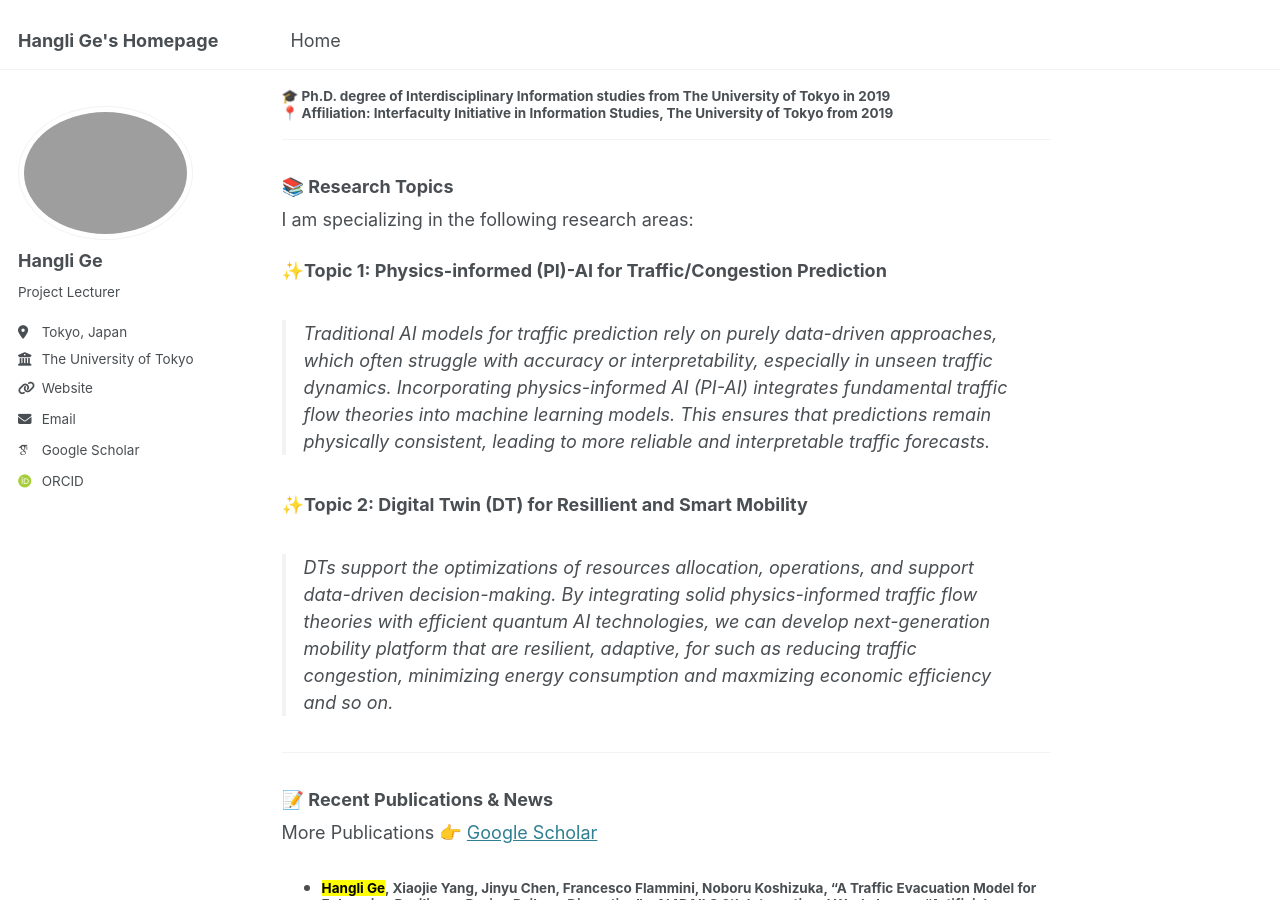
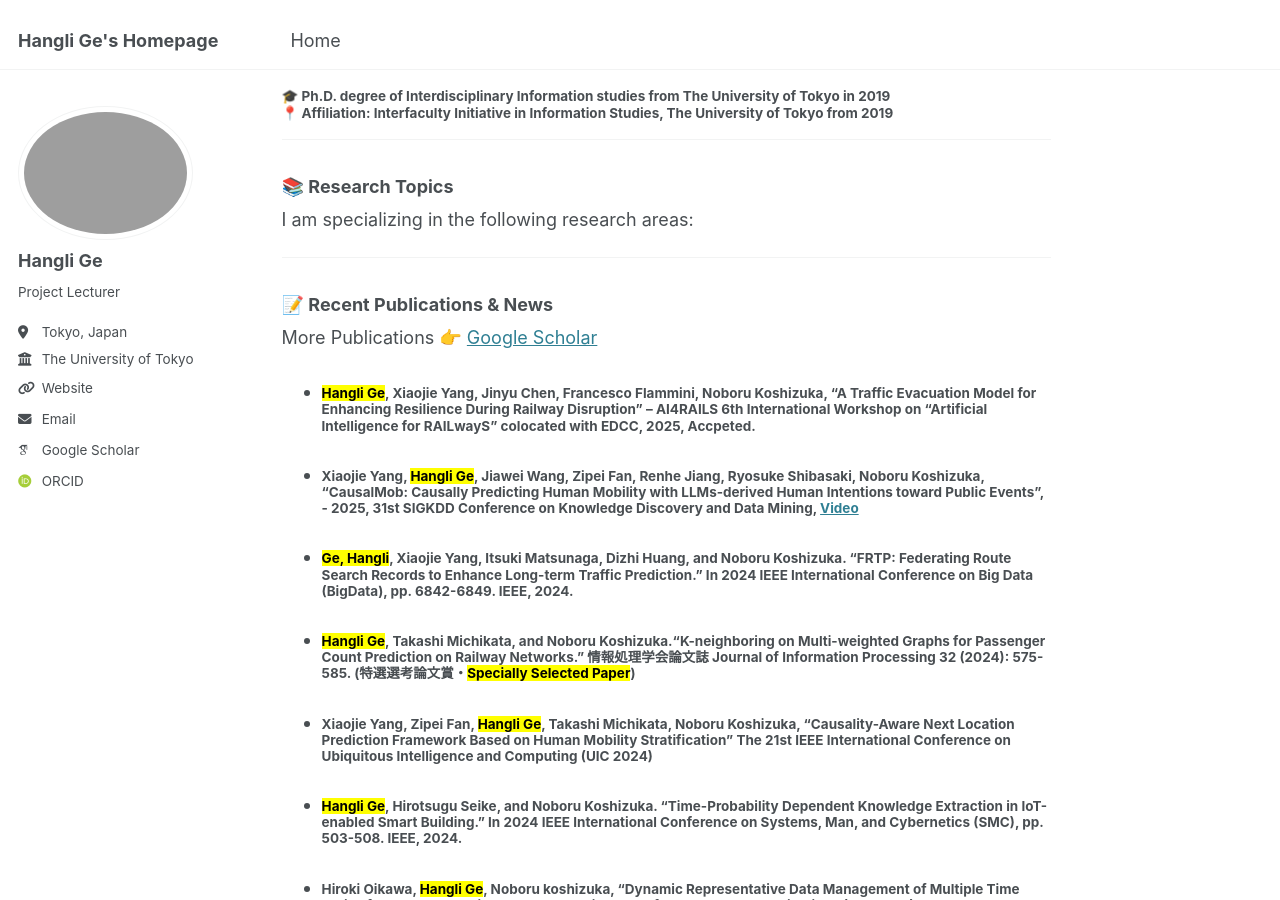
Before and after one commit to christie888/christie888.github.io, a Jekyll site: the page built from _pages/about.md, in a window 1280 px wide and 900 px high, scrolled down 315 px. Built offline with Jekyll 4.4.1, drawn with Linux system fonts in a browser that asks for light colours; some web fonts are replaced.

Commit message:
Update about.md

```diff
--- a/_pages/about.md
+++ b/_pages/about.md
@@ -16,15 +16,15 @@
 ### 📚 Research Topics
  I am specializing in the following research areas:
 
- **✨Topic 1: Physics-informed (PI)-AI for Traffic/Congestion Prediction**
+<!-- **✨Topic 1: Physics-informed (PI)-AI for Traffic/Congestion Prediction**
 > Traditional AI models for traffic prediction rely on purely data-driven approaches, which often struggle with accuracy or interpretability, especially in unseen traffic dynamics. Incorporating physics-informed AI (PI-AI) integrates fundamental traffic flow theories into machine learning models. This ensures that predictions remain physically consistent, leading to more reliable and interpretable traffic forecasts.
 
 <!-- **✨Topic 2: Quantum Computing for Optimization Problems**
 > Optimization is widely applied in machine learning, control systems and operations research. Classical approaches including gradient descent and evolutionary algorithms, are commonly used, while modern methods increasly integrate deep learning. However, optimization problems face computational challenges, particularly in large-scale graph structure and high-dimensional data, as many of them are NP-hard. Quantum computing is expected to revolutionize the fields that rely on complex optimization problem-solving, enabling faster and more accurate solutions in real-world applications.
-As quantum hardware continues to advance, these quantum-based solutions are expected to play an increasingly critical role in solving these optimization problem.!-->
+As quantum hardware continues to advance, these quantum-based solutions are expected to play an increasingly critical role in solving these optimization problem.
 
 **✨Topic 2: Digital Twin (DT) for Resillient and Smart Mobility**
-> DTs support the optimizations of resources allocation, operations, and support data-driven decision-making. By integrating solid physics-informed traffic flow theories with efficient quantum AI technologies, we can develop next-generation mobility platform that are resilient, adaptive, for such as reducing traffic congestion, minimizing energy consumption and maxmizing economic efficiency and so on.
+> DTs support the optimizations of resources allocation, operations, and support data-driven decision-making. By integrating solid physics-informed traffic flow theories with efficient quantum AI technologies, we can develop next-generation mobility platform that are resilient, adaptive, for such as reducing traffic congestion, minimizing energy consumption and maxmizing economic efficiency and so on. !-->
 
 ---
 
```
